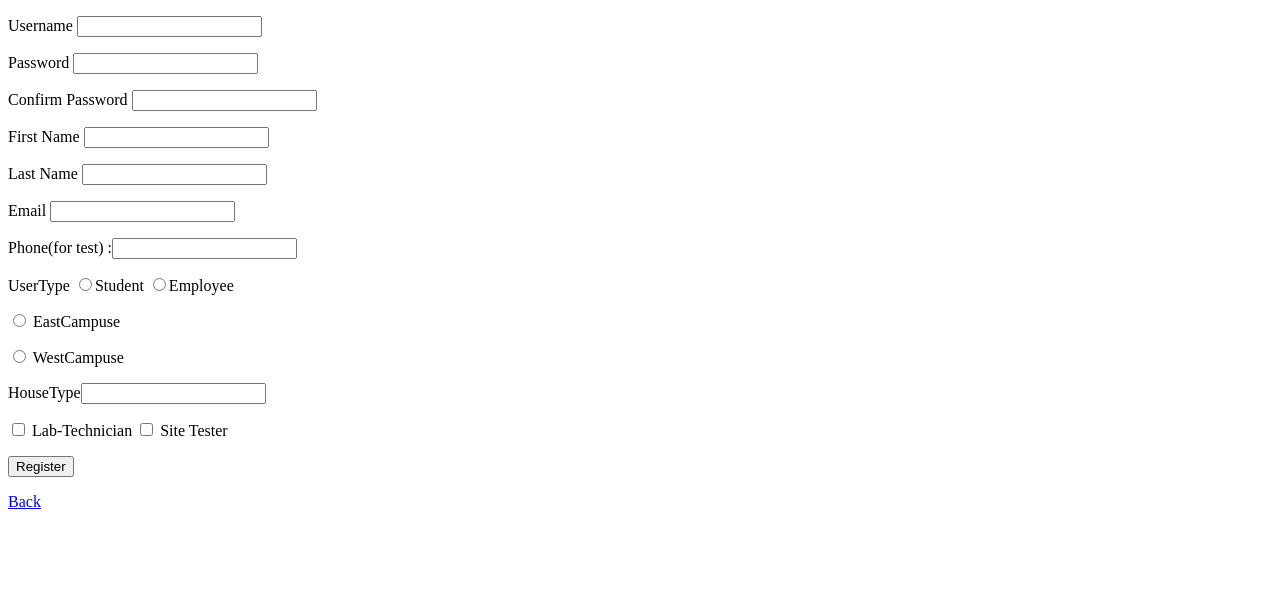
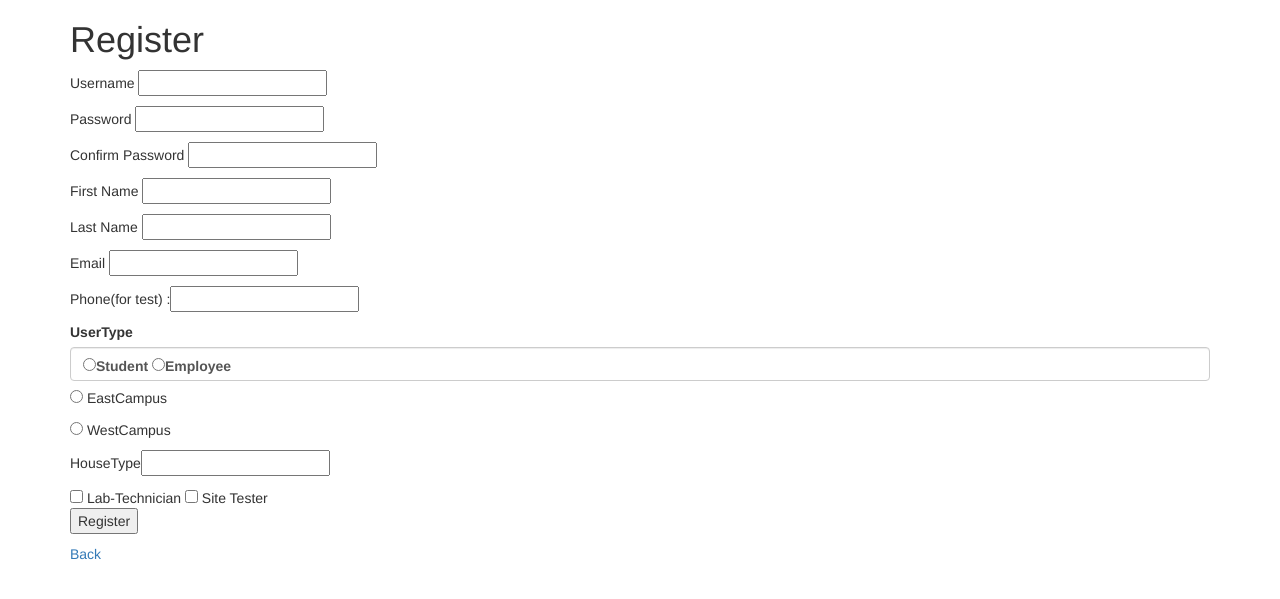
Before and after one commit to Southwindlin/Gatech-Covid19-Testing-System, a Flask app: page /registForm in a window 1280 px wide. Shown: the top 599 px of the page. Run offline with Flask 2, Linux system fonts and the light colour scheme; some libraries are stand-ins or nearby versions.

Commit message:
fix student view
it can receive all null input except for username

```diff
--- a/FlaskDemo/app.py
+++ b/FlaskDemo/app.py
@@ -145,8 +145,8 @@ def studentView():
         #Will change the way of getting username after the front end is done
         userName = request.form.get('Username')
         status = request.form.get('Status')
-        startDate = request.form.get('TimeStart')
-        endDate = request.form.get('TimeEnd')
+        startDate = None if request.form.get('TimeStart')  == '' else request.form.get('TimeStart')
+        endDate = None if request.form.get('TimeEnd') == '' else request.form.get('TimeEnd')
 
         try:
             result = cursor.callproc("student_view_results",[userName, status, startDate,endDate])
--- a/FlaskDemo/templates/regform.html
+++ b/FlaskDemo/templates/regform.html
@@ -1,10 +1,17 @@
 <!DOCTYPE html>
 <html lang="en">
 <head>
-    <meta charset="UTF-8">
-    <title>Title</title>
+    <title>GT Covid Testing</title>
+    <meta charset="utf-8">
+    <meta name="viewport" content="width=device-width, initial-scale=1">
+    <link rel="stylesheet" href="https://maxcdn.bootstrapcdn.com/bootstrap/3.4.1/css/bootstrap.min.css">
+    <script src="https://ajax.googleapis.com/ajax/libs/jquery/3.5.1/jquery.min.js"></script>
+    <script src="https://maxcdn.bootstrapcdn.com/bootstrap/3.4.1/js/bootstrap.min.js"></script>
 </head>
 <body>
+<div class="container">
+<h1>Register</h1>
+  <p> </p>
 <form action="/registuser" method = "POST">
     <p>Username <input type = "text" name = "Username" /></p>
     <p>Password <input type = "text" name = "Password" /></p>
@@ -16,13 +23,13 @@
     <div>
          <label >UserType</label>
          <label class="form-control">
-         <input type="radio" name="Type" value="student" id="student"><label for="student">Student</label>
-         <input type="radio" name="Type" value="employee" id="employee"><label for="employee">Employee</label>
+         <input type="radio" name="Type" value="student" id="student"><label for="student"> Student </label>
+         <input type="radio" name="Type" value="employee" id="employee"><label for="employee"> Employee </label>
 
     </label>
-        <div>
-            <p><input type="radio" name="Location" value="east" > EastCampuse</p>
-            <p><input type="radio" name="Location" value="west" > WestCampuse</p>
+        <div class="form-check">
+            <p><input type="radio" name="Location" value="east" > EastCampus </p>
+            <p><input type="radio" name="Location" value="west" > WestCampus </p>
             <p>HouseType<input type="text" name="HouseType" > </p>
 
             <input type="checkbox" name="employType" value="labTech" > Lab-Technician
@@ -34,5 +41,6 @@
     <p><input type = "submit" value = "Register" /></p>
  </form>
  <p><a href="/">Back</a></p>
+ </div>
 </body>
 </html>
```
